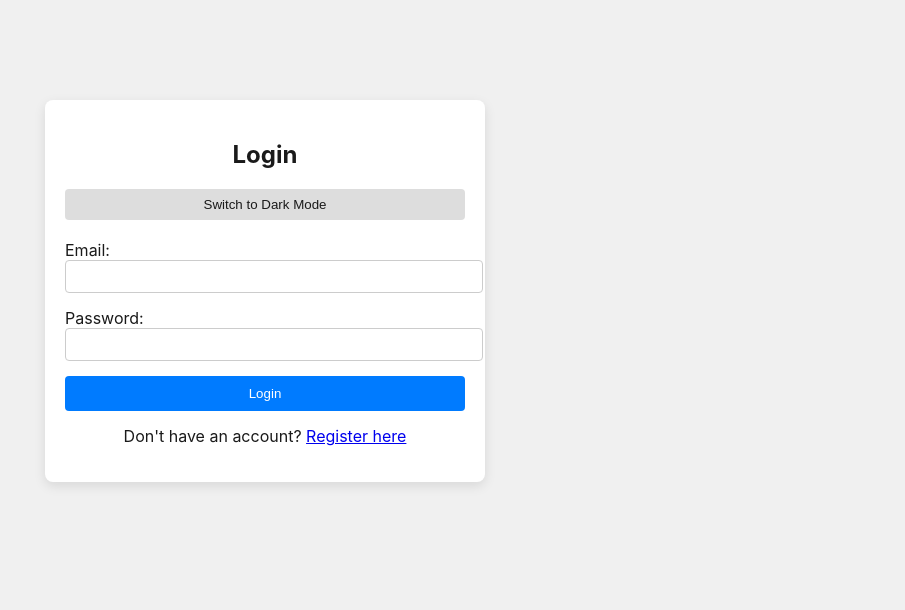
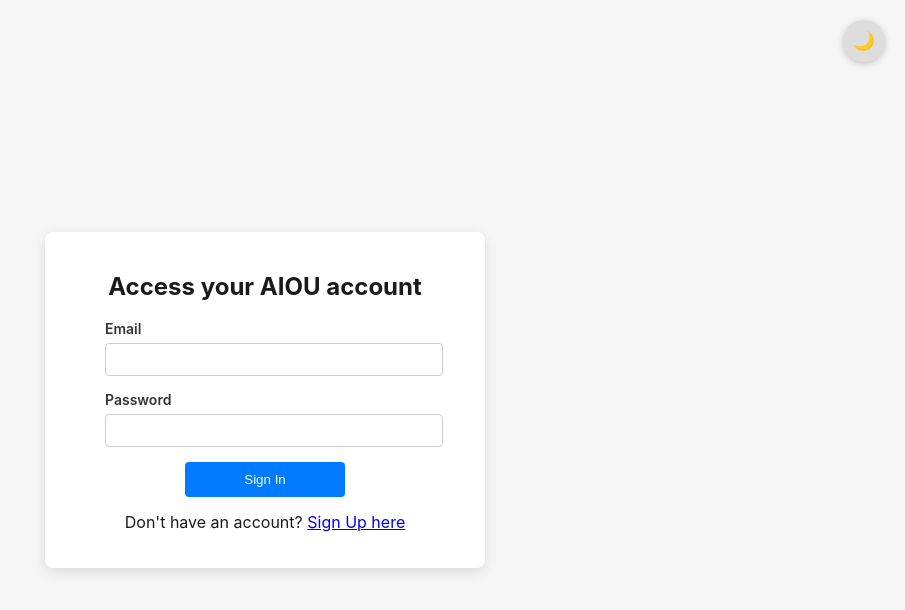
Before and after one commit to ayrtonaoki/aiou, a React (Create React App) app in the folder frontend/: page /login in a window 1280 px wide. Shown: the top 610 px of the page, without its empty margins (375-1280 px from the left). Built offline with nearby package versions, Linux system fonts and the light colour scheme.

Commit message:
Refactoring Login page

```diff
--- a/frontend/src/components/Login.js
+++ b/frontend/src/components/Login.js
@@ -21,91 +21,133 @@
     setLoading(false);
   };
 
-  return (
-    <div
-      style={{
-        maxWidth: 400,
-        margin: '100px auto',
+  const wrapperStyle = {
+    minHeight: '100vh',
+    display: 'flex',
+    alignItems: 'center',
+    justifyContent: 'center',
+    backgroundColor: darkMode ? '#121212' : '#f5f5f5',
+    transition: 'background 0.3s ease'
+  };
+
+  const cardStyle = {
+    width: 400,
     padding: 20,
     borderRadius: 8,
     backgroundColor: darkMode ? '#1a1a1a' : '#fff',
     boxShadow: '0 4px 12px rgba(0,0,0,0.1)',
-        transition: 'all 0.3s ease'
-      }}
-    >
-      <h2 style={{ textAlign: 'center' }}>Login</h2>
-      <button
-        onClick={toggleDarkMode}
-        style={{
-          marginBottom: 20,
-          padding: 8,
-          width: '100%',
-          cursor: 'pointer',
-          backgroundColor: darkMode ? '#333' : '#ddd',
-          color: darkMode ? '#f9f9f9' : '#1a1a1a',
-          border: 'none',
-          borderRadius: 4
-        }}
-      >
-        {darkMode ? 'Switch to Light Mode' : 'Switch to Dark Mode'}
-      </button>
-      <form onSubmit={handleSubmit}>
-        <div style={{ marginBottom: 15 }}>
-          <label>Email:</label>
-          <input
-            type="email"
-            value={email}
-            onChange={e => setEmail(e.target.value)}
-            required
-            style={{
+    transition: 'all 0.3s ease',
+    position: 'relative'
+  };
+
+  const fieldWrapper = {
+    width: '80%',
+    margin: '0 auto 15px',
+    display: 'block'
+  };
+
+  const labelStyle = {
+    display: 'block',
+    marginBottom: 6,
+    fontSize: 14,
+    fontWeight: 600,
+    color: darkMode ? '#ddd' : '#333'
+  };
+
+  const inputStyle = {
     width: '100%',
     padding: 8,
     borderRadius: 4,
     border: '1px solid #ccc',
     backgroundColor: darkMode ? '#333' : '#fff',
     color: darkMode ? '#f9f9f9' : '#1a1a1a'
-            }}
-            disabled={loading}
-          />
-        </div>
-        <div style={{ marginBottom: 15 }}>
-          <label>Password:</label>
-          <input
-            type="password"
-            value={password}
-            onChange={e => setPassword(e.target.value)}
-            required
-            style={{
-              width: '100%',
-              padding: 8,
-              borderRadius: 4,
-              border: '1px solid #ccc',
-              backgroundColor: darkMode ? '#333' : '#fff',
-              color: darkMode ? '#f9f9f9' : '#1a1a1a'
-            }}
-            disabled={loading}
-          />
-        </div>
-        {authError && <div style={{ color: 'red', marginBottom: 15 }}>{authError}</div>}
-        <button
-          type="submit"
-          style={{
-            width: '100%',
+  };
+
+  const submitBtnStyle = {
+    width: '40%',
+    margin: '15px auto 0 auto',
+    display: 'block',
     padding: 10,
     borderRadius: 4,
     border: 'none',
     backgroundColor: darkMode ? '#555' : '#007bff',
     color: '#fff',
-            cursor: 'pointer'
+    cursor: 'pointer',
+    textAlign: 'center'
+  };
+
+  return (
+    <div style={wrapperStyle}>
+      <div style={cardStyle}>
+        <button
+          onClick={toggleDarkMode}
+          aria-label="Alternar tema claro/escuro"
+          style={{
+            position: 'fixed',
+            top: 20,
+            right: 20,
+            padding: 10,
+            cursor: 'pointer',
+            backgroundColor: darkMode ? '#333' : '#ddd',
+            color: darkMode ? '#f9f9f9' : '#1a1a1a',
+            border: 'none',
+            borderRadius: '50%',
+            fontSize: 18,
+            boxShadow: '0 2px 6px rgba(0,0,0,0.2)'
           }}
+        >
+          {darkMode ? '☀️' : '🌙'}
+        </button>
+
+        <h2 style={{ textAlign: 'center' }}>Access your AIOU account</h2>
+        <form onSubmit={handleSubmit} noValidate>
+          <div style={fieldWrapper}>
+            <label htmlFor="email" style={labelStyle}>Email</label>
+            <input
+              id="email"
+              type="email"
+              value={email}
+              onChange={e => setEmail(e.target.value)}
+              required
+              style={inputStyle}
+              disabled={loading}
+              autoComplete="username"
+            />
+          </div>
+
+          <div style={fieldWrapper}>
+            <label htmlFor="password" style={labelStyle}>Password</label>
+            <input
+              id="password"
+              type="password"
+              value={password}
+              onChange={e => setPassword(e.target.value)}
+              required
+              style={inputStyle}
+              disabled={loading}
+              autoComplete="current-password"
+            />
+          </div>
+
+          {authError && (
+            <div style={{ color: 'red', marginBottom: 15, textAlign: 'center' }}>
+              {authError}
+            </div>
+          )}
+
+          <button
+            type="submit"
+            style={submitBtnStyle}
             disabled={loading}
           >
-          {loading ? 'Logging in...' : 'Login'}
+            {loading ? 'Signing In...' : 'Sign In'}
           </button>
         </form>
+
         <p style={{ textAlign: 'center', marginTop: 15 }}>
-        Don't have an account? <Link to="/register">Register here</Link>
+          Don't have an account? <Link to="/register">Sign Up here</Link>
         </p>
+      </div>
     </div>
   );
 };
```
Lines whose indentation alone changed are shown as unchanged.
